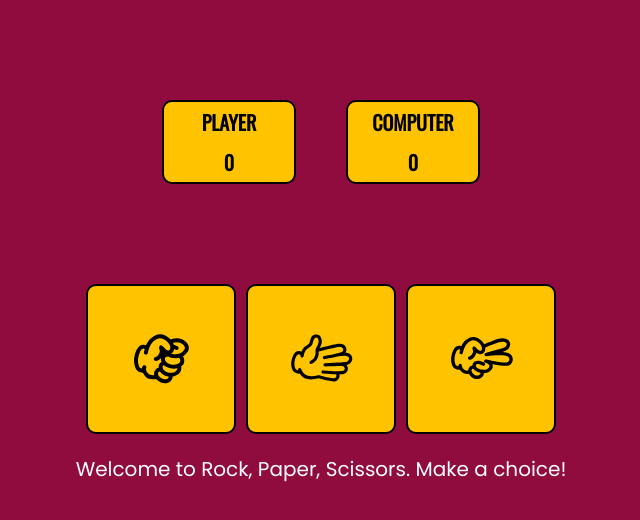
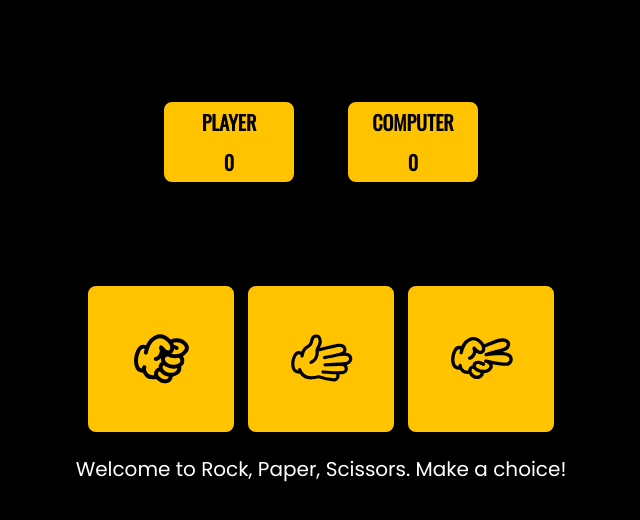
Before and after one commit to joshagustin/rock-paper-scissors, a plain HTML site: page index.html in a window 1280 px wide. Shown: the whole page, without its empty margins (319-959 px from the left). Drawn offline with nearby package versions, Linux system fonts and the light colour scheme.

Commit message:
Change colors and alignment

```diff
--- a/index.html
+++ b/index.html
@@ -4,7 +4,7 @@
   <meta charset="UTF-8">
   <meta http-equiv="X-UA-Compatible" content="IE=edge">
   <meta name="viewport" content="width=device-width, initial-scale=1.0">
-  <title>Document</title>
+  <title>Rock, Paper, Scissors</title>
   <script src="./script.js" defer></script>
   <link rel="stylesheet" href="./style.css">
   <link href='https://fonts.googleapis.com/css?family=Poppins' rel='stylesheet'>
--- a/style.css
+++ b/style.css
@@ -48,7 +48,7 @@ button {
 
 p {
   margin-top: 50px;
-  align-self: center;
+  text-align: center;
 }
 
 img {
@@ -57,7 +57,7 @@ img {
 }
 
 body {
-  background-color: #900C3F;
+  background-color: #000000;
 }
 
 .text,
```
